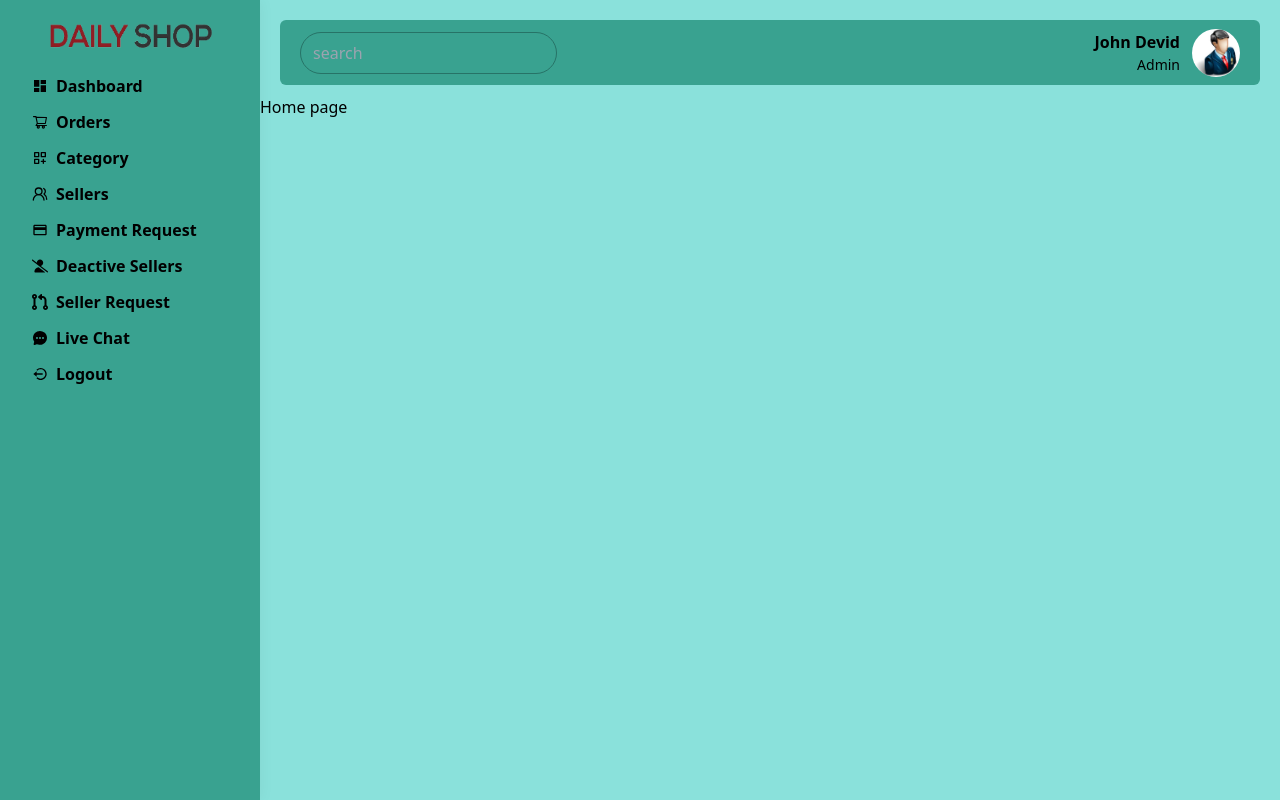
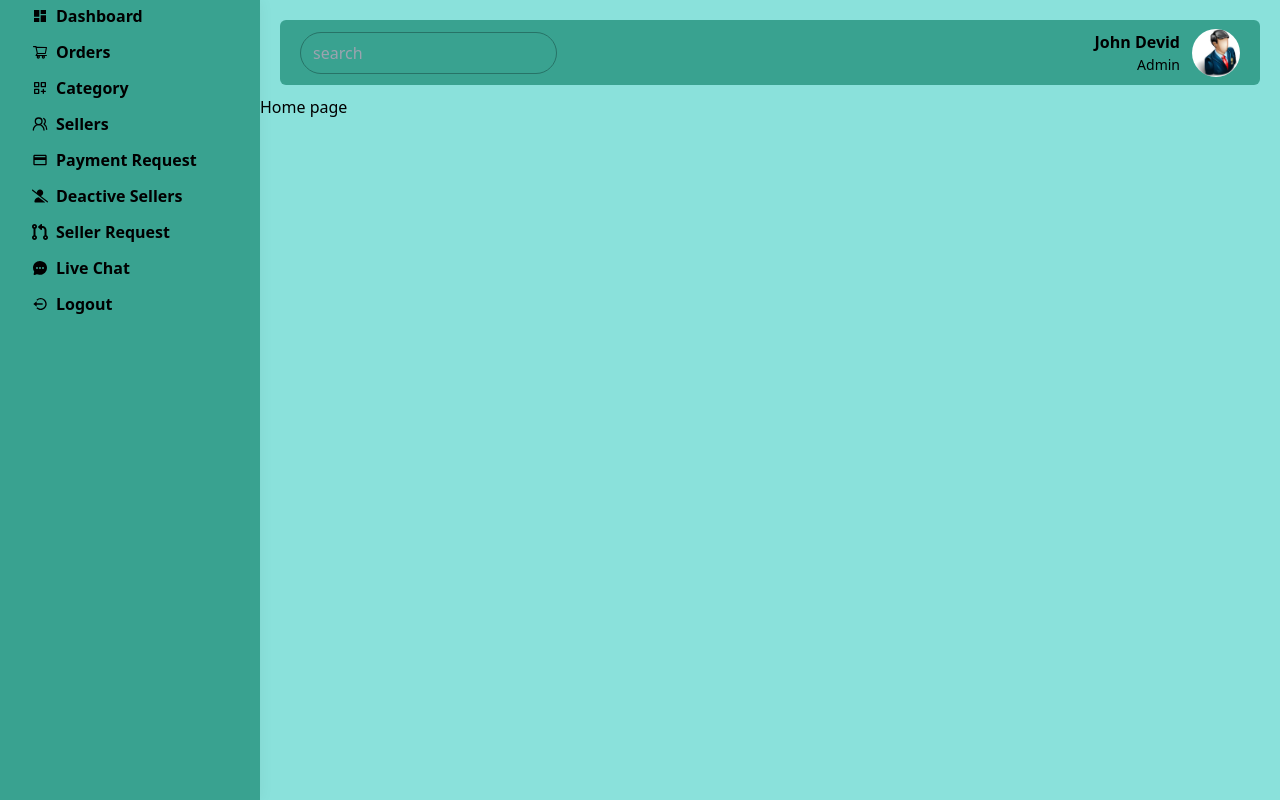
Before and after one commit to Atik2788/e-commerce-project-dashboard, a React (Create React App) app: page / in a window 1280 px wide. Built offline with nearby package versions, Linux system fonts and the light colour scheme.

Commit message:
start deshboard design

```diff
--- a/src/layout/Sidebar.jsx
+++ b/src/layout/Sidebar.jsx
@@ -23,15 +23,7 @@ const Sidebar = ({showSidebar, setShowSidebar }) => {
       <div
         className={`w-[260px] fixed bg-[#39a290] z-50 top-0 h-screen shadow-[0_0_15px_0_rgb(34_41_47_/_5%)] transition-all ${showSidebar ? 'left-0 ': '-left-[260px] lg:left-0'}`}
       >
-        <div className="h-[70px] flex justify-center items-center">
-          <Link to="/" className="w-[180px] h-[30px] ">
-            <img
-              className="w-full h-full"
-              src="http://localhost:3000/images/logo2.png"
-              alt=""
-            />
-          </Link>
-        </div>
+
 
         <div className="px-[16px]">
           <ul>
```
